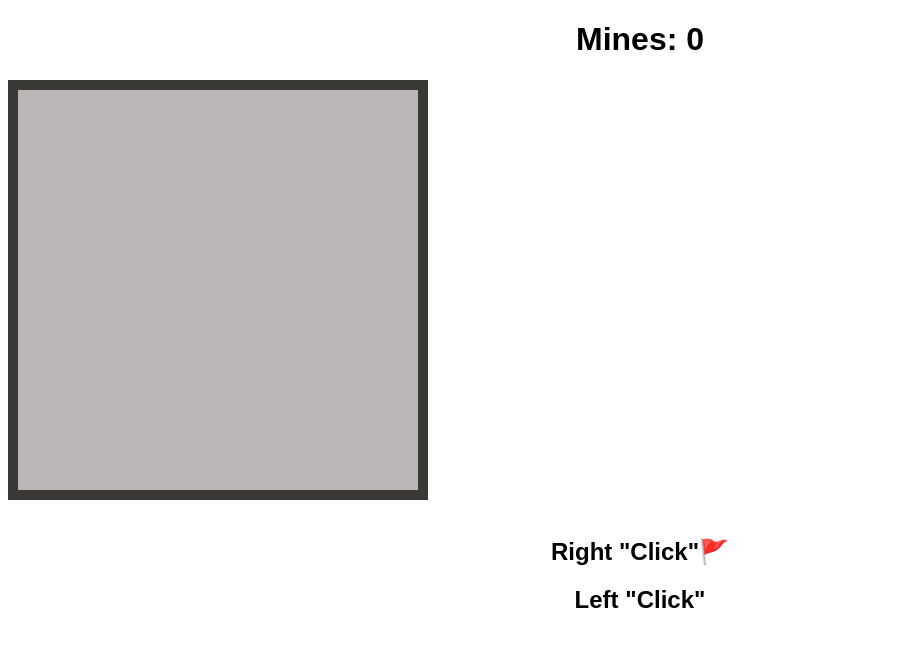
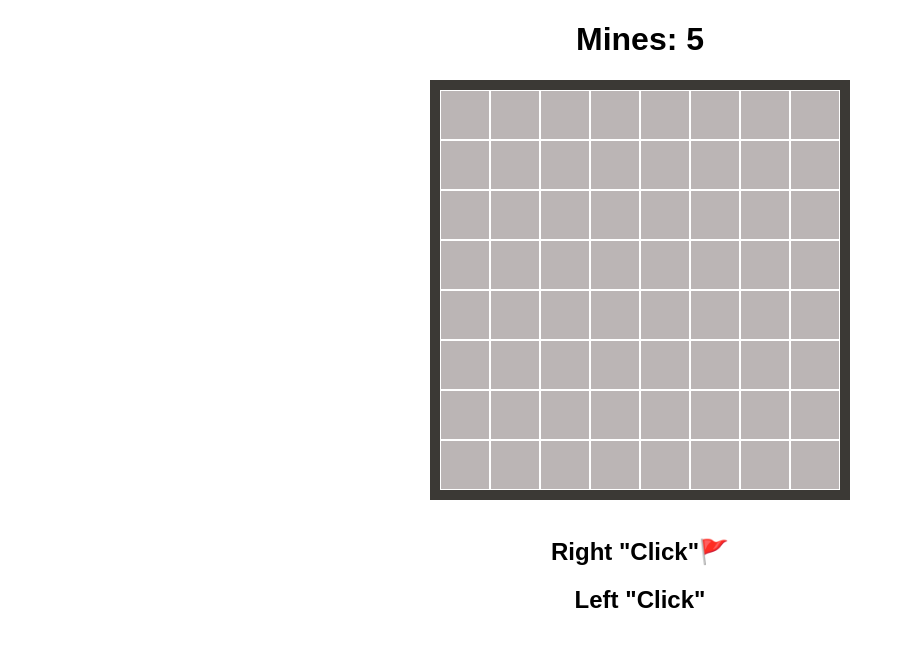
Before and after one commit to Luddaa/Mine-Sweeper-Game-, a plain HTML site: page index.html in a window 1280 px wide. Shown: the whole page, without its empty margins (0-905 px from the left). Drawn offline with Linux system fonts and the light colour scheme.

Commit message:
updated to js files finished creating the tiles next make them clickable and ...

```diff
--- a/app.js
+++ b/app.js
@@ -0,0 +1,30 @@
+let board = [];
+let rows = 8;
+let columns = 8;
+let mineCount = 5;
+let minesLocation = [];
+let tilesClicked = 0;
+let flagEnabled = false;
+let gameOver = false;
+
+window.onload = function(){
+    startGame();
+}
+
+function startGame() {
+    document.getElementById("mines-count").innerText = mineCount;
+
+
+    //fill board up
+    for (let i = 0; i < rows; i++) {
+        let row = [];
+         for (let a = 0; a < columns; a++) {
+            let tile = document.createElement("div");
+            tile.id=i.toString() + "-" + a.toString();
+            document.getElementById("board").append(tile);
+            row.push(tile);
+        }
+        board.push(row);
+    }
+    console.log(board);
+}
--- a/mine.css
+++ b/mine.css
@@ -9,4 +9,22 @@ body{
     height: 400px;
     border: 10px solid rgb(59, 57, 53);
     background-color: rgb(187, 181, 181);
+    margin:0 auto;
+    display: flex;
+    flex-wrap:wrap ;
 }
+
+#board div{
+    width: 48px;
+    height: 48px;
+    border: 1px solid white;
+
+    font-size: 30px;
+    display: flex;
+    justify-content: center;
+    align-items: center;
+}
+
+.tile-clicked {
+   background:rgba(169, 169, 169, 0.356);
+}
```
Also changed, not shown: index.html (+2 -1 lines).
